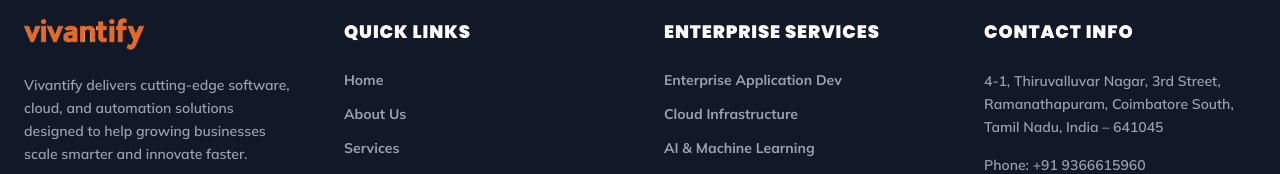
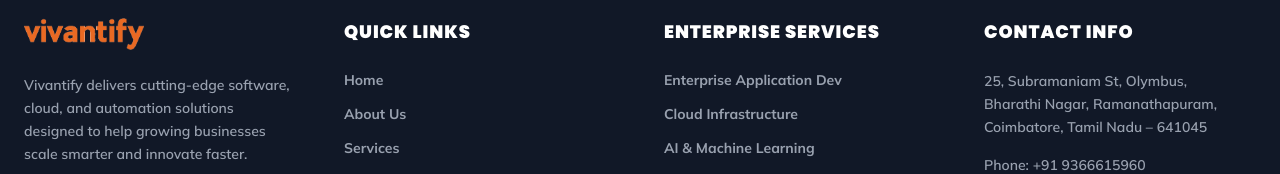
Before and after one commit to Vivantify/Vivantify, a React (Vite) app: page /contact in a window 1280 px wide. Shown: the part 1845-2019 px from the top of the page. Built offline with nearby package versions, Linux system fonts and the light colour scheme.

Commit message:
Update registered office address

```diff
--- a/src/components/layout/Footer.jsx
+++ b/src/components/layout/Footer.jsx
@@ -52,9 +52,9 @@
             <h4 className="text-lg font-black mb-6 uppercase tracking-wider text-white">Contact Info</h4>
             <div className="space-y-4 text-gray-400 text-sm font-semibold">
               <p className="leading-relaxed">
-                4-1, Thiruvalluvar Nagar, 3rd Street,<br />
-                Ramanathapuram, Coimbatore South,<br />
-                Tamil Nadu, India – 641045
+                25, Subramaniam St, Olymbus,<br />
+                Bharathi Nagar, Ramanathapuram,<br />
+                Coimbatore, Tamil Nadu – 641045
               </p>
               <p className="flex flex-col gap-1">
                 <span>Phone: <a href="tel:+919366615960" className="hover:text-primary transition-colors">+91 9366615960</a></span>
--- a/src/pages/ContactPage.jsx
+++ b/src/pages/ContactPage.jsx
@@ -94,8 +94,8 @@
                   {
                     icon: <MapPin className="w-5 h-5" />,
                     title: "Registered Office",
-                    detail: "4-1, Thiruvalluvar Nagar, 3rd Street, Ramanathapuram, Coimbatore South, Tamil Nadu, India – 641045",
-                    link: "https://maps.google.com/?q=4-1,+Thiruvalluvar+Nagar,+3rd+Street,+Ramanathapuram,+Coimbatore+South,+Tamil+Nadu,+India+641045"
+                    detail: "25, Subramaniam St, Olymbus, Bharathi Nagar, Ramanathapuram, Coimbatore, Tamil Nadu – 641045",
+                    link: "https://maps.google.com/?q=25,+Subramaniam+St,+Olymbus,+Bharathi+Nagar,+Ramanathapuram,+Coimbatore,+Tamil+Nadu+641045"
                   }
                 ].map((item, i) => (
                   <div key={i} className="flex gap-4 items-start p-5 bg-white border border-gray-100 rounded-2xl shadow-sm hover:shadow-md transition-shadow">
```
